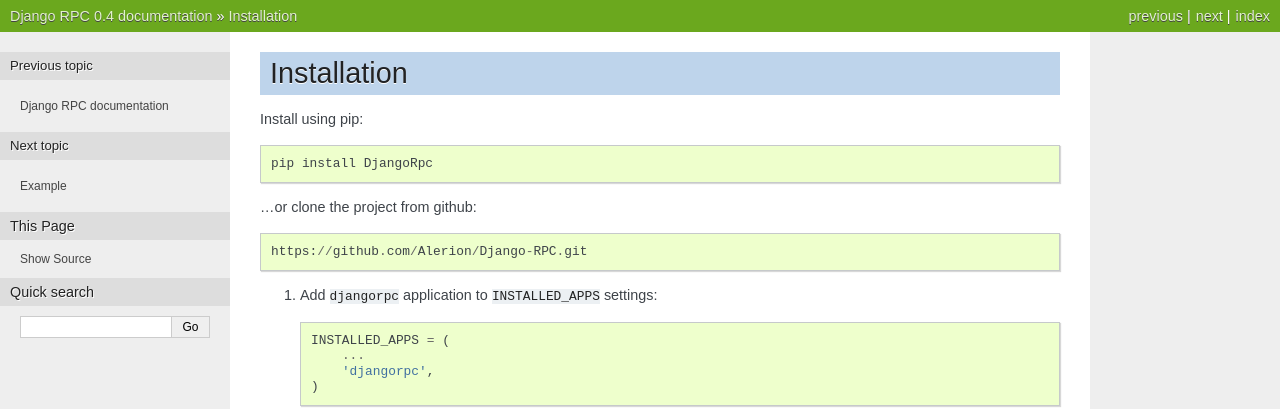
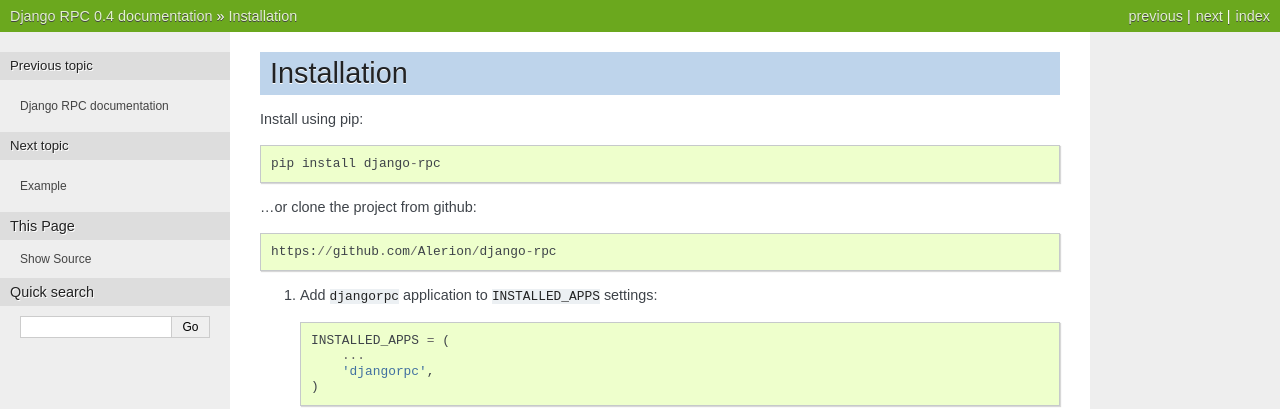
Before and after one commit to Alerion/django-rpc, a Sphinx documentation site: the page built from docs/installation.rst, in a window 1280 px wide. Shown: the top 409 px of the page. Built offline with Sphinx 7.4.7, drawn with Linux system fonts in a browser that asks for light colours.

Commit message:
rename package to django-rpc

```diff
--- a/README.rst
+++ b/README.rst
@@ -14,18 +14,18 @@
 
 `Package Documentation <https://django-rpc.readthedocs.org/>`_
 
-`Github repo <https://github.com/Alerion/Django-RPC>`_
+`Github repo <https://github.com/Alerion/django-rpc>`_
 
 Installation
 ============
 
 Install using pip::
 
-    pip install DjangoRpc
+    pip install django-rpc
 
 ...or clone the project from github::
 
-    https://github.com/Alerion/Django-RPC.git
+    https://github.com/Alerion/django-rpct
 
 1. Add ``djangorpc`` application to ``INSTALLED_APPS`` settings::
 
--- a/docs/index.rst
+++ b/docs/index.rst
@@ -18,7 +18,7 @@
 Support
 -------
 
-You can ask a question or report a bug on `project Github repo <https://github.com/Alerion/Django-RPC/issues>`_.
+You can ask a question or report a bug on `project Github repo <https://github.com/Alerion/django-rpc/issues>`_.
 
 
 Requirements
--- a/docs/installation.rst
+++ b/docs/installation.rst
@@ -5,11 +5,11 @@
 
 Install using pip::
 
-    pip install DjangoRpc
+    pip install django-rpc
 
 ...or clone the project from github::
 
-    https://github.com/Alerion/Django-RPC.git
+    https://github.com/Alerion/django-rpc
 
 1. Add ``djangorpc`` application to ``INSTALLED_APPS`` settings::
 
--- /dev/null
+++ b/docs/requirements.txt
@@ -0,0 +1 @@
+django==1.7
--- a/setup.py
+++ b/setup.py
@@ -9,7 +9,7 @@
 README = open(os.path.join(os.path.dirname(__file__), 'README.rst')).read()
 
 setup(
-    name='DjangoRpc',
+    name='django-rpc',
     version=__import__('djangorpc').__version__,
     description=__import__('djangorpc').__description__,
     long_description=README,
```
Also changed, not shown: other parts of docs/index.rst (+1 -1 lines).
